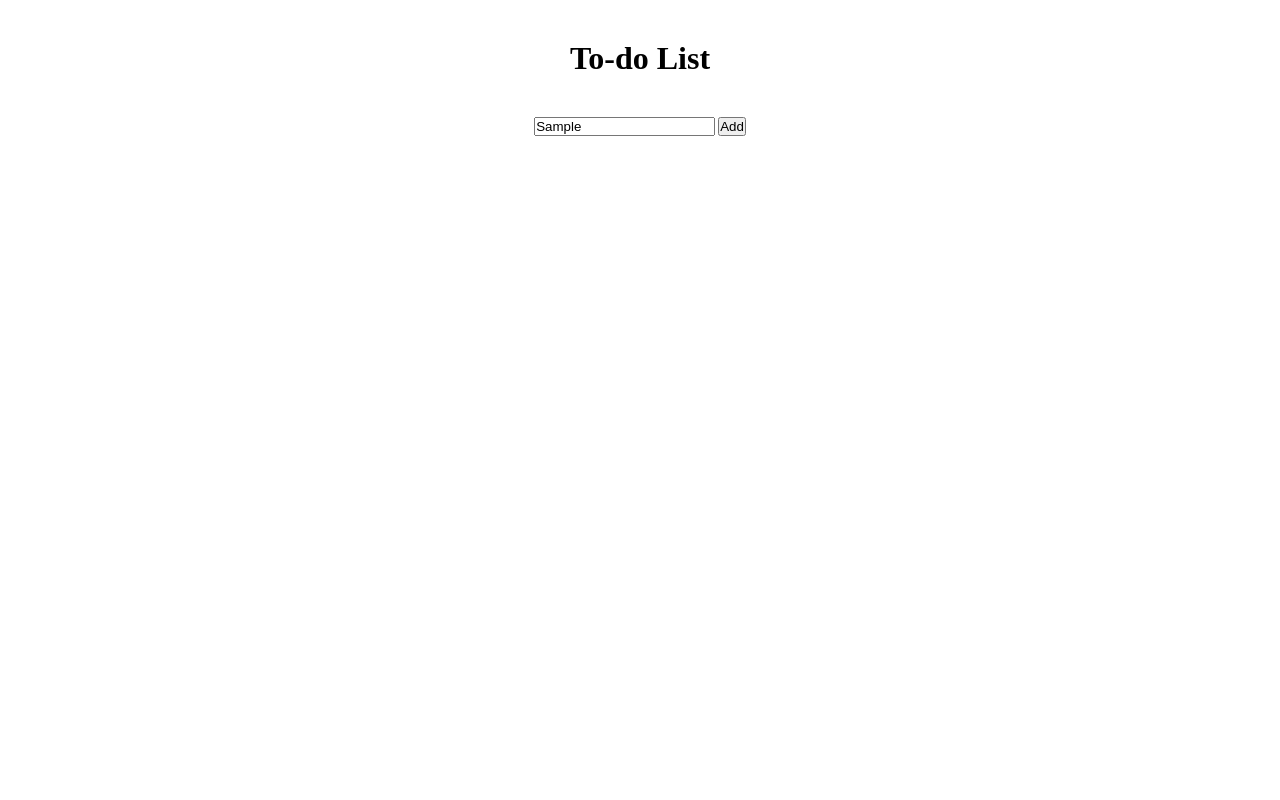
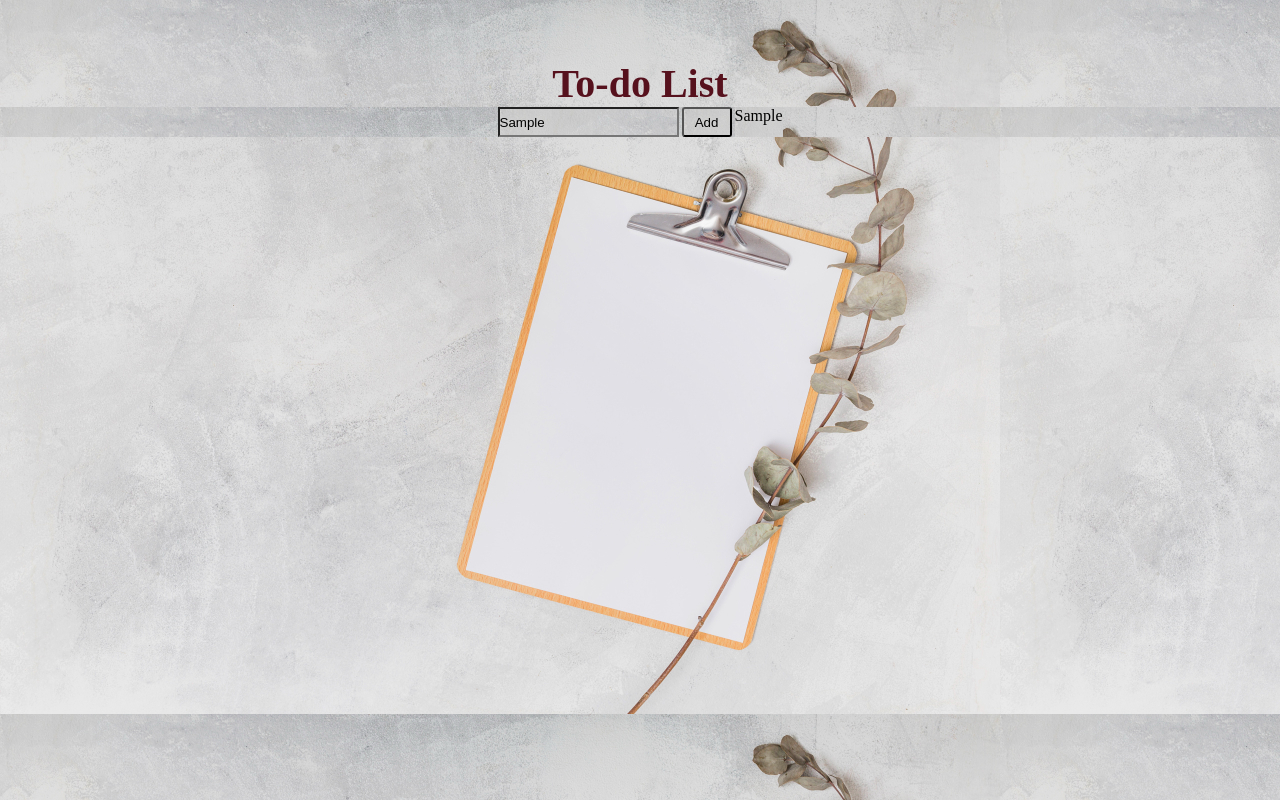
Before and after one commit to MaryamHmayed/To-do-Website, a plain HTML site: page Pages/main.html in a window 1280 px wide. Both pictures are taken after typing "Sample" into the empty fields and a click on the button "Add". Drawn offline with Linux system fonts and the light colour scheme.

Commit message:
adding to-do-list

```diff
--- a/Pages/main.html
+++ b/Pages/main.html
@@ -7,17 +7,17 @@
     <link rel="stylesheet" href="/Styles/main.css">
 </head>
 <body>
+    <section>
     <div>
         <h1>To-do List</h1>
 
     </div>
     <div class="to-do-form">
         <input placeholder="type an item" class="input" id="input"/>
-        <button id="button" class="button">Add</button>
-
-
+        <button id="add-button" class="button">Add</button>
+        <div class="to-do-list" id="to-do-container"></div>
     </div>
-
-
+    </section>
+<script src="/Scripts/main.js"></script>
 </body>
 </html>
--- a/Scripts/main.js
+++ b/Scripts/main.js
@@ -0,0 +1,12 @@
+let addButton=document.getElementById("add-button");
+let toDoContainer=document.getElementById("to-do-container")
+let input =document.getElementById("input")
+
+
+addButton.addEventListener("click",function(){
+    const task = document.createElement("p")
+    task.innerText=input.value
+    toDoContainer.appendChild(task)
+
+
+})
--- a/Styles/main.css
+++ b/Styles/main.css
@@ -2,16 +2,31 @@
     padding: 0;
     margin: 0;
     box-sizing: border-box;
+    background-image: url(/Styles/assets/todo.jpg);
 
 }
 
 h1{
     text-align: center;
-    padding: 40px;
+    padding-top: 60px;
+    font-size: 40px;
+    color: rgb(86, 17, 29);
 }
 
 .to-do-form{
     display: flex;
     justify-content: center;
     gap: 3px;
+    flex-wrap: wrap;
 }
+
+button{
+    cursor: pointer;
+    border-radius: 3px;
+    width: 50px;
+    height: 30px;
+}
+
+ul{
+    list-style-type: none;
+}
```
Also changed, not shown: Styles/assets/todo.jpg (added).
